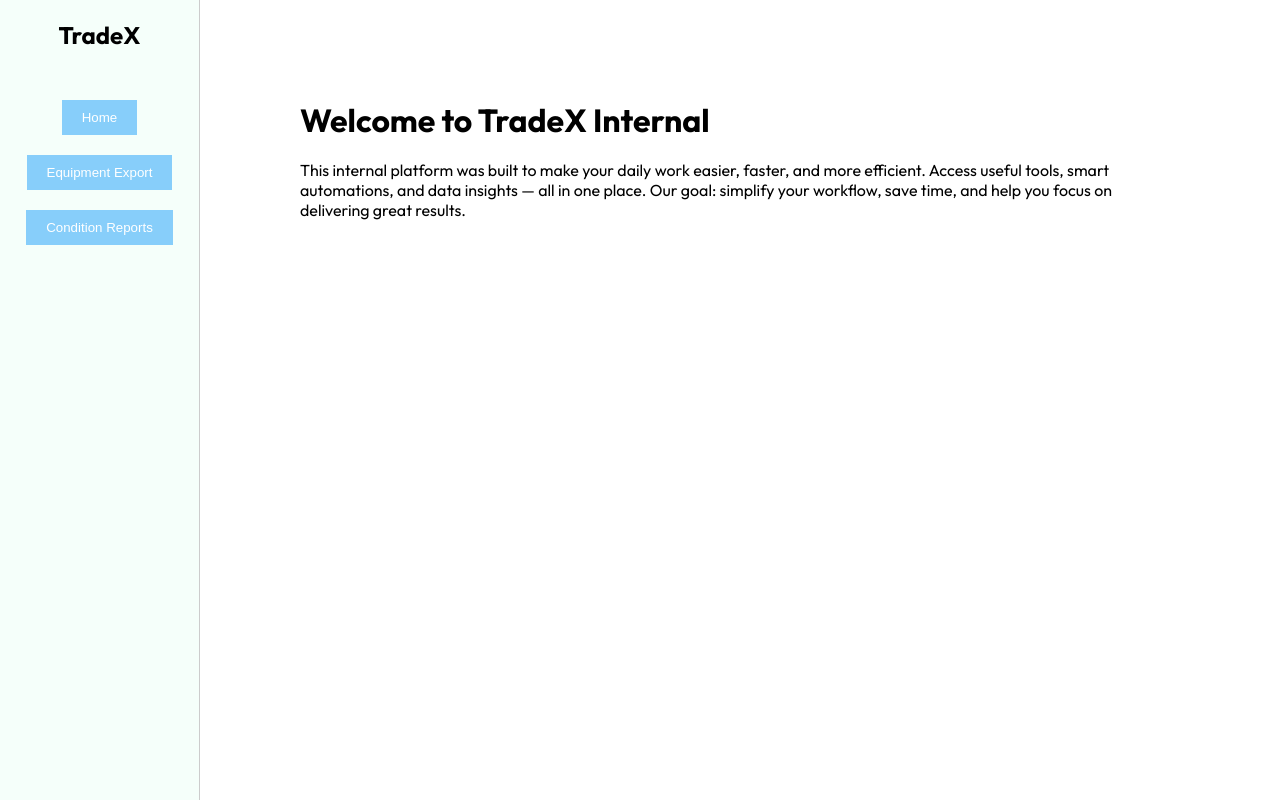
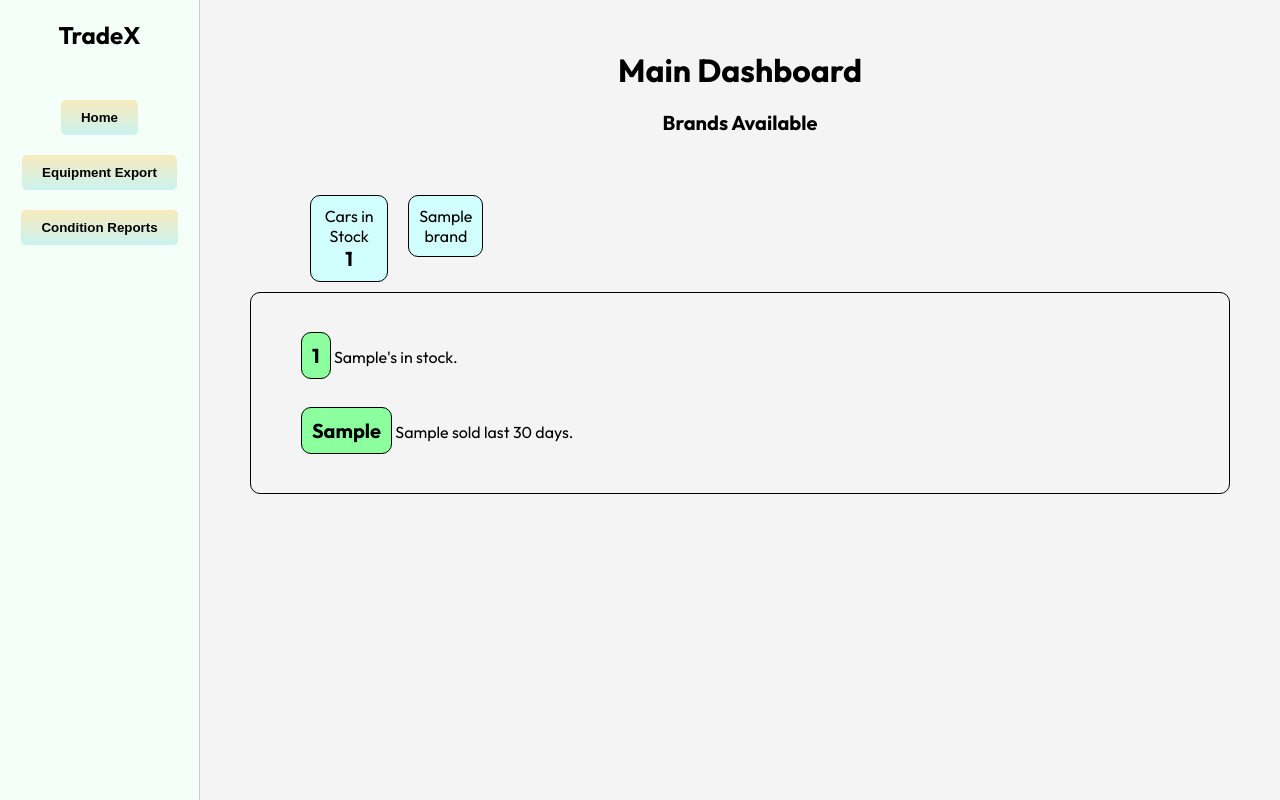
Before and after one commit to Nolgath/internal_system_ams, a Flask app: template templates/index.html in a window 1280 px wide. Run offline with Flask 3, Linux system fonts and the light colour scheme; the template is opened without the code that fills it: most values are stand-ins (such as "Sample title", 1, 10 or a date in 2020); parts of the project's set-up code (start-up, migrations or seed data) failed here and were passed over.

Commit message:
Initial commit – current working version

```diff
--- a/app.py
+++ b/app.py
@@ -4,17 +4,35 @@ import pandas as pd
 from equipment_export import equipment_export
 from conditionreports import conditionreports
 from apscheduler.schedulers.background import BackgroundScheduler
-from download_excel import download_excel
+from download_excel import download_excel_stock,download_excel_sales
+from kpis import n_of_cars, brands_available, count_p_brand, units_sold
 import requests
 import os
 
 scheduler = BackgroundScheduler()
-scheduler.add_job(download_excel, 'cron', hour=6, minute=0)  # runs every day at 06:00
+scheduler.add_job(download_excel_stock, 'cron', hour=6, minute=0)  # runs every day at 06:00
+scheduler.add_job(download_excel_sales, 'cron', hour=6, minute=5)  # runs every day at 06:00
 scheduler.start()
-app = Flask(__name__)
-@app.route("/")
+app = Flask(__name__, template_folder='templates')
+app.config['TEMPLATES_AUTO_RELOAD'] = True
+app.config['DEBUG'] = True
+
+@app.route("/", methods=["GET", "POST"])
 def home():
-    return render_template("index.html")
+    brand_selected = request.form.get("brand", "")
+    total_cars = n_of_cars()
+    brands = brands_available()
+    brand_count = count_p_brand(brand_selected) if brand_selected else ""
+    units_sold_brand = units_sold(brand_selected) if brand_selected else ""
+    return render_template(
+        "index.html",
+        total_cars=total_cars,
+        brands=brands,
+        brand_count=brand_count,
+        brand_selected=brand_selected,
+        units_sold_brand=units_sold_brand
+    )
+
 @app.route("/equipment_export", methods=["GET", "POST"])
 def equipment_export_route():
     if request.method == "POST":
--- /dev/null
+++ b/kpis.py
@@ -0,0 +1,44 @@
+import pandas as pd
+
+valid_brands = [
+    "Audi","BMW","Mercedes-Benz","Volkswagen","VW","Porsche","Opel","Smart","Maybach",
+    "Renault","Peugeot","Citroen","DS Automobiles","Dacia","Bugatti",
+    "Fiat","Alfa Romeo","Lancia","Ferrari","Lamborghini","Maserati","Abarth","Pagani",
+    "SEAT","Cupra","Skoda",
+    "Volvo","Saab","Koenigsegg","Polestar",
+    "Mini","Jaguar","Land Rover","Range Rover","Aston Martin","Bentley","Rolls-Royce","McLaren","Lotus",
+    "Ford","Chevrolet","GMC","Cadillac","Buick","Chrysler","Dodge","Jeep","Ram","Lincoln",
+    "Tesla","Rivian","Lucid","Hummer",
+    "Toyota","Lexus","Honda","Acura","Nissan","Infiniti","Mazda","Mitsubishi","Subaru","Suzuki","Daihatsu","Isuzu",
+    "Hyundai","Kia","Genesis",
+    "BYD","Geely","Great Wall","Chery","MG","NIO","Xpeng","Lynk & Co","Ora","Zeekr",
+    "Tata","Mahindra",
+    "Iveco","MAN","Scania","DAF","Renault Trucks","Volvo Trucks","Mercedes-Benz Vans","Ford Trucks"
+]
+
+df = pd.read_excel('stock_list.xlsx')
+df = df[df['Hersteller'].isin(valid_brands)]
+df_sales = pd.read_excel('sales_list.xlsx')
+
+#------------STOCK LIST-------------------------------
+def n_of_cars():
+    cars = int(df['FIN'].count())
+    cars = int(cars)
+    return cars
+
+def brands_available():
+    brands_list = df['Hersteller'].unique()
+    brands_list.tolist()
+    return brands_list
+
+def count_p_brand(brand):
+    brand_count = df['Hersteller'].value_counts()
+    brand_count = brand_count.to_dict()
+    return brand_count.get(brand, 0)
+
+#------------SALES LIST-------------------------------
+
+def units_sold(brand):
+    units_sales = df_sales['Hersteller'].value_counts()
+    units_sales = units_sales.to_dict()
+    return units_sales.get(brand, 0)
--- /dev/null
+++ b/static/index.css
@@ -0,0 +1,71 @@
+#welcome_text{
+    margin: 50px;
+    text-align: center;
+}
+#dashboard_section {
+    display: flex;
+    margin-left: 50px;
+    margin-right: 50px;
+}
+#kpis_cars_available {
+    border: 1px solid black;
+    border-radius: 10px;
+    text-align: center;
+    align-content: center;
+    padding: 10px;
+    margin: 10px;
+    background: #D1FFFE;
+}
+#kpis_cars_available p:last-child{
+    font-size: 20px;
+    font-weight: bold;
+}
+#brands_available {
+    display: grid;
+    grid-template-columns: repeat(9, 1fr);
+}
+#brands_section {
+    text-align: center;
+}
+#brand {
+    border: 1px solid black;
+    border-radius: 10px;
+    padding: 10px;
+    margin: 10px;
+    background: #D1FFFE;
+    text-align: center;
+}
+#brand:hover {
+    scale: 1.05;
+}
+
+#brand:active {
+    background: #8cff9f;
+}
+
+#brands_title_center {
+    text-align: center;
+    padding-bottom: 50px;
+    font-size: 20px;
+    font-weight: bold;
+}
+
+/* Brand output */
+#selected_brand_output{
+    text-align: left;
+    border: 1px solid black;
+    border-radius: 10px;
+}
+
+.output_result_kpi {
+    margin: 50px;
+}
+
+.kpi_number{
+    font-size: 20px;
+    font-weight: bold;
+    border: 1px solid black;
+    border-radius: 10px;
+    padding: 10px;
+    background: #8cff9f;
+}
--- a/static/master.css
+++ /dev/null
@@ -1,13 +0,0 @@
-/* Main content styles */
-.main-content {
-    flex-grow: 2;
-    padding: 100px;
-}
-
-.index_container h1 {
-    padding-bottom: 10px;
-}
-
-p{
-    padding-top: 10px;
-}
--- a/static/side_menu.css
+++ b/static/side_menu.css
@@ -6,6 +6,7 @@
 
 body {
     font-family: "Outfit", sans-serif;
+    background-color: #f4f4f4;
 }
 
 .wrapper {
@@ -38,9 +39,16 @@ body {
 }
 
 .container ul button {
-    background-color: lightskyblue;
-    color: #fff;
+    background: linear-gradient(to top, rgba(34, 193, 195,0.2), rgba(253, 187, 45, 0.3));
+    color: #000;
     border: none;
     padding: 10px 20px;
     cursor: pointer;
+    border-radius: 5px;
+    font-weight: bold;
 }
+
+.container ul button:hover {
+    background: linear-gradient(to top, rgba(253, 187, 45, 0.3), rgba(34, 193, 195,0.2));
+    scale: 1.05;
+}
--- a/templates/base.html
+++ b/templates/base.html
@@ -4,7 +4,7 @@
     <meta charset="UTF-8">
     <title>Equipment Scraper V1</title>
     <link rel="stylesheet" href="{{ url_for('static', filename='side_menu.css') }}">
-    <link rel="stylesheet" href="{{ url_for('static', filename='master.css') }}">
+    <link rel="stylesheet" href="{{ url_for('static', filename='index.css') }}">
     <link rel="preconnect" href="https://fonts.googleapis.com">
     <link rel="preconnect" href="https://fonts.gstatic.com" crossorigin>
     <link href="https://fonts.googleapis.com/css2?family=Outfit:wght@100..900&display=swap" rel="stylesheet">
--- a/templates/index.html
+++ b/templates/index.html
@@ -2,11 +2,36 @@
 
 {% block content %}
 
-<div class="index_container">
-    <h1>Welcome to TradeX Internal</h1>
-    <p>This internal platform was built to make your daily work easier, faster, and more efficient.
-Access useful tools, smart automations, and data insights — all in one place.
-Our goal: simplify your workflow, save time, and help you focus on delivering great results.</p>
+<div id="welcome_text">
+    <h1>Main Dashboard</h1>
+<br>
+
+<p id="brands_title_center">Brands Available</p>
+
+<section id="dashboard_section">
+
+  <div id="kpis_cars_available">
+      <p>Cars in Stock</p>
+      <p>{{ total_cars }}</p>
+  </div>
+
+  <div id="brands_available">
+      {% for brand in brands %}
+            <form action="/" method="POST" style="display:inline;">
+                <input type="hidden" name="brand" value="{{ brand }}">
+                <div id="brand" role="button" tabindex="0" onclick="this.closest('form').submit()">
+                    {{ brand }}
+                </div>
+            </form>
+    {% endfor %}
+  </div>
+</section>
+
+      {% if brand_count %}
+<div id="selected_brand_output">
+      <p class="output_result_kpi"><span class="kpi_number">{{ brand_count }}</span> {{ brand_selected }}'s in stock. </p>
+      <p class="output_result_kpi"><span class="kpi_number">{{units_sold_brand}}</span> {{ brand_selected }} sold last 30 days.</p>
+    {% endif %}
 </div>
 
 {% endblock content %}
```
Also changed, not shown: download_excel.py (+41 -2 lines), 3 other files.
